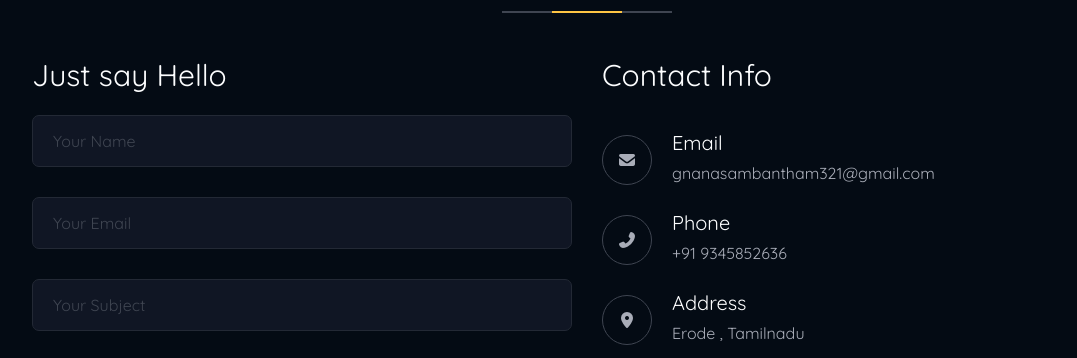
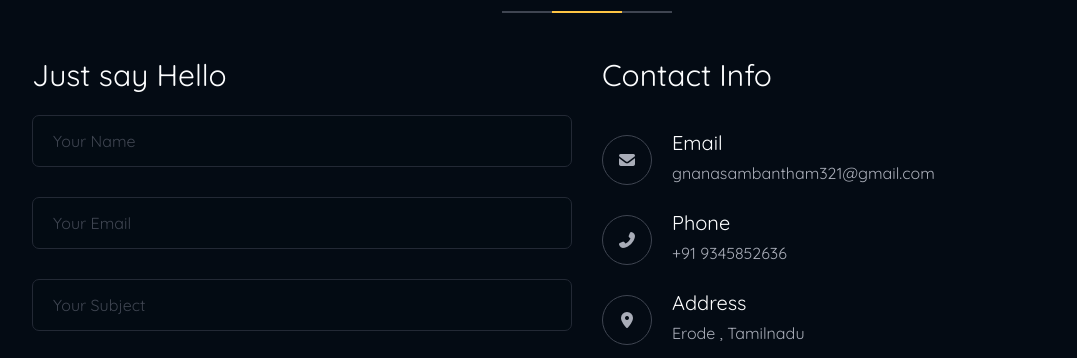
Before and after one commit to GNANASAMBANTHAM/portfolio, a plain HTML site: page index.html in a window 1280 px wide. Shown: the part 4034-4392 px from the top of the page, without its empty margins (53-1130 px from the left). Drawn offline with Linux system fonts and the light colour scheme; some packages are replaced by stand-ins of ours; a script that the page names is missing.

Commit message:
css commit

```diff
--- a/assets/css/style.css
+++ b/assets/css/style.css
@@ -2806,7 +2806,7 @@ hr {
   color: #a9adb8;
   padding: 12px 20px;
   border: 1px solid #232935;
-  background-color: #101624;
+  background-color: #040b14bd;
   height: 52px;
   border-radius: 7px;
   -webkit-transition: all .4s ease;
```
